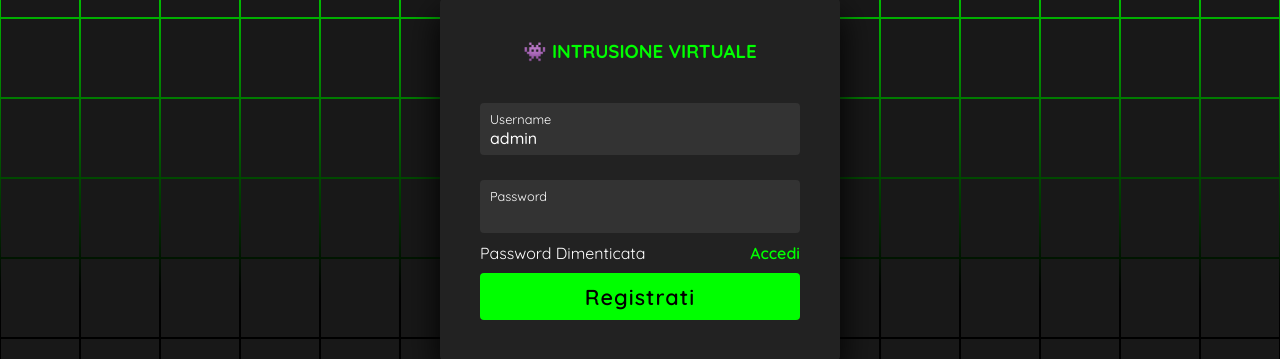
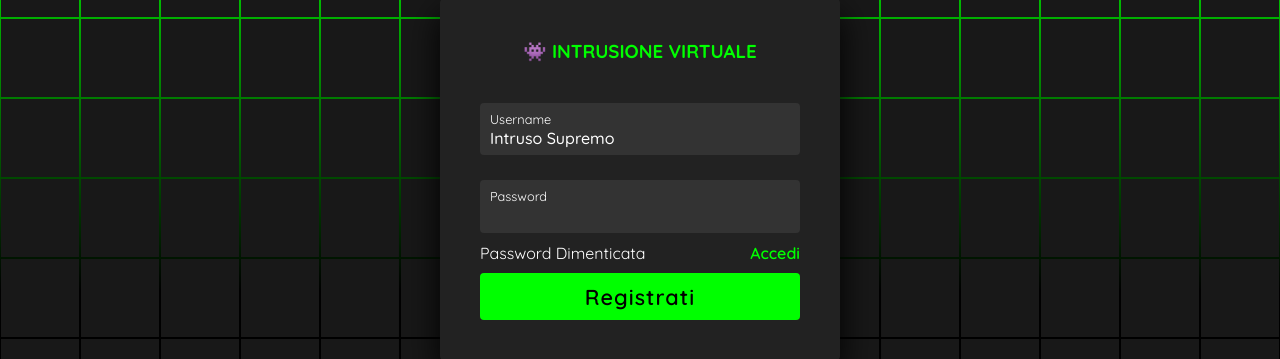
Before and after one commit to havce/beginnerCTF-2023, a PHP site: page / in a window 1280 px wide. Shown: the part 221-580 px from the top of the page. Run offline with PHP 8.4, Linux system fonts and the light colour scheme.

Commit message:
Update index.php

```diff
--- a/intrusione-virtuale/src/index.php
+++ b/intrusione-virtuale/src/index.php
@@ -26,7 +26,7 @@
                 <div class="form">
 
                 	<div class="inputBox">
-                    	<input type="text" name="username" value="admin"> <i>Username</i>
+                    	<input type="text" name="username" value="Intruso Supremo"> <i>Username</i>
                     </div>
 
                     <form method="post" action="">
```
